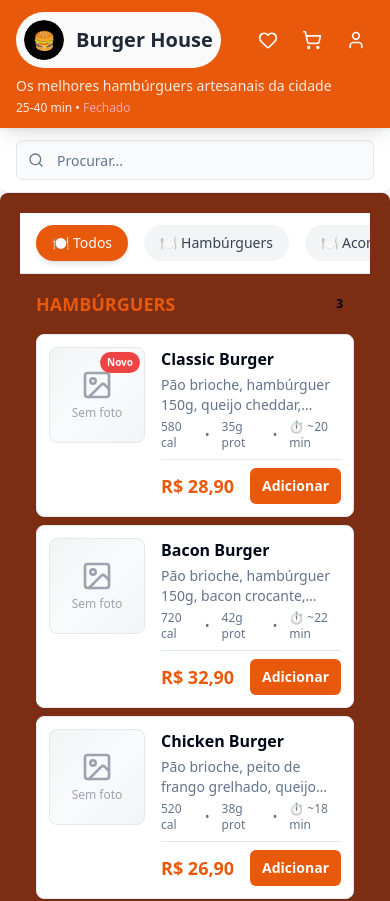
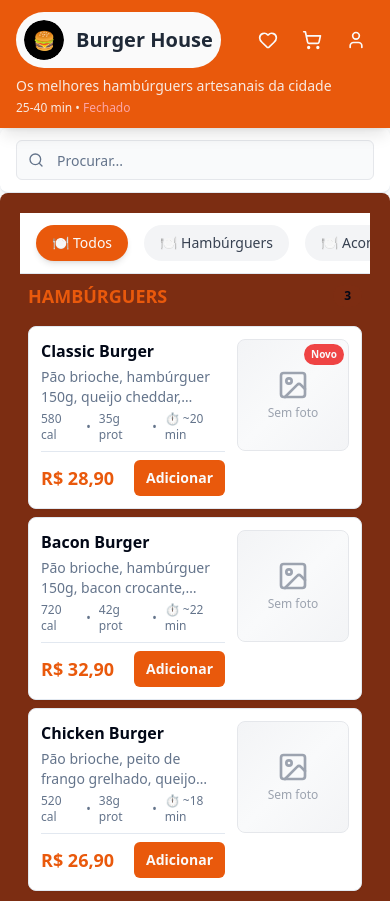
Before and after one commit to Deniihsilvaa/vendafacil, a React (Vite) app: page /loja/burger-house in a window 390 px wide. Shown: the top 901 px of the page. Built offline with nearby package versions, Linux system fonts and the light colour scheme; no server answers.

Commit message:
Refactor ProductCard layout for improved responsiveness and adjust StorePage padding

```diff
--- a/src/components/business/product/ProductCard.tsx
+++ b/src/components/business/product/ProductCard.tsx
@@ -13,15 +13,66 @@ export const ProductCard: React.FC<ProductCardProps> = ({
 }) => {
   const hasCustomizations = product.customizations && product.customizations.length > 0;
 
-
-
   return (
     <Card className="overflow-hidden hover:shadow-md transition-shadow">
-      <div className="flex gap-4 p-3">
-        {/* Imagem do produto - lado esquerdo */}
-        <div className="relative flex-shrink-0 w-24 h-24 rounded-lg overflow-hidden bg-gradient-to-br from-gray-100 via-gray-50 to-gray-100 border border-gray-200">
+      <div className="flex gap-3 p-3">
+        {/* Conteúdo - lado esquerdo */}
+        <div className="flex-1 flex flex-col justify-between min-w-0">
+          <div className="space-y-1">
+            {/* Nome do produto */}
+            <h3 className="font-semibold text-base line-clamp-1">
+              {product.name}
+            </h3>
+
+            {/* Descrição */}
+            <p className="text-sm text-muted-foreground line-clamp-2">
+              {product.description}
+            </p>
+
+            {/* Informações nutricionais e tempo de preparo */}
+            {(product.nutritionalInfo || product.preparationTime) && (
+              <div className="flex items-center gap-2 text-xs text-muted-foreground">
+                {product.nutritionalInfo && (
+                  <>
+                    <span>{product.nutritionalInfo.calories} cal</span>
+                    <span>•</span>
+                    <span>{product.nutritionalInfo.proteins}g prot</span>
+                  </>
+                )}
+                {product.preparationTime && (
+                  <>
+                    {product.nutritionalInfo && <span>•</span>}
+                    <span>⏱️ ~{product.preparationTime} min</span>
+                  </>
+                )}
+              </div>
+            )}
+          </div>
+
+          {/* Preço e ação */}
+          <div className="flex items-center justify-between pt-2 mt-2 border-t gap-2">
+            <span className="text-lg font-bold text-primary">
+              {formatPrice(product.price)}
+            </span>
+
+            <Button
+              onClick={() => onSelect?.(product)}
+              variant="default"
+              size="sm"
+              className={cn(
+                "font-semibold shrink-0",
+                hasCustomizations ? "bg-primary hover:bg-primary/90" : ""
+              )}
+            >
+              Adicionar
+            </Button>
+          </div>
+        </div>
+
+        {/* Imagem do produto - lado direito */}
+        <div className="relative flex-shrink-0 w-28 h-28 rounded-lg overflow-hidden bg-gradient-to-br from-gray-100 via-gray-50 to-gray-100 border border-gray-200">
           {product.image ? (
-            <div className="w-full h-full flex items-center justify-center text-4xl">
+            <div className="w-full h-full flex items-center justify-center text-5xl">
               {product.image}
             </div>
           ) : (
@@ -39,57 +90,6 @@ export const ProductCard: React.FC<ProductCardProps> = ({
             </Badge>
           )}
         </div>
-
-        {/* Conteúdo - lado direito */}
-        <div className="flex-1 flex flex-col justify-between min-w-0">
-          <div className="space-y-1">
-            {/* Nome do produto */}
-            <h3 className="font-semibold text-base line-clamp-1">
-              {product.name}
-            </h3>
-
-            {/* Descrição */}
-            <p className="text-sm text-muted-foreground line-clamp-2">
-              {product.description}
-            </p>
-
-            {/* Informações nutricionais e tempo de preparo */}
-            <div className="flex items-center gap-3 text-xs text-muted-foreground">
-              {product.nutritionalInfo && (
-                <>
-                  <span>{product.nutritionalInfo.calories} cal</span>
-                  <span>•</span>
-                  <span>{product.nutritionalInfo.proteins}g prot</span>
-                </>
-              )}
-              {product.preparationTime && (
-                <>
-                  {product.nutritionalInfo && <span>•</span>}
-                  <span>⏱️ ~{product.preparationTime} min</span>
-                </>
-              )}
-            </div>
-          </div>
-
-          {/* Preço e ação */}
-          <div className="flex items-center justify-between pt-2 mt-2 border-t">
-            <span className="text-lg font-bold text-primary">
-              {formatPrice(product.price)}
-            </span>
-
-            <Button
-              onClick={() => onSelect?.(product)}
-              variant="default"
-              size="sm"
-              className={cn(
-                "font-semibold",
-                hasCustomizations ? "bg-primary hover:bg-primary/90" : ""
-              )}
-            >
-              Adicionar
-            </Button>
-          </div>
-        </div>
       </div>
     </Card>
   );
--- a/src/pages/public/StorePage/StorePage.tsx
+++ b/src/pages/public/StorePage/StorePage.tsx
@@ -177,7 +177,7 @@ export const StorePage: React.FC = () => {
       />
 
       {/* Lista de Produtos por Categoria */}
-      <div className="space-y-6 px-4 py-4">
+      <div className="space-y-6 px-2 py-2">
         {Object.entries(productsByCategory).map(([categoryName, categoryProducts]) => (
           <div key={categoryName} className="space-y-4">
             {/* Título da Categoria */}
```
